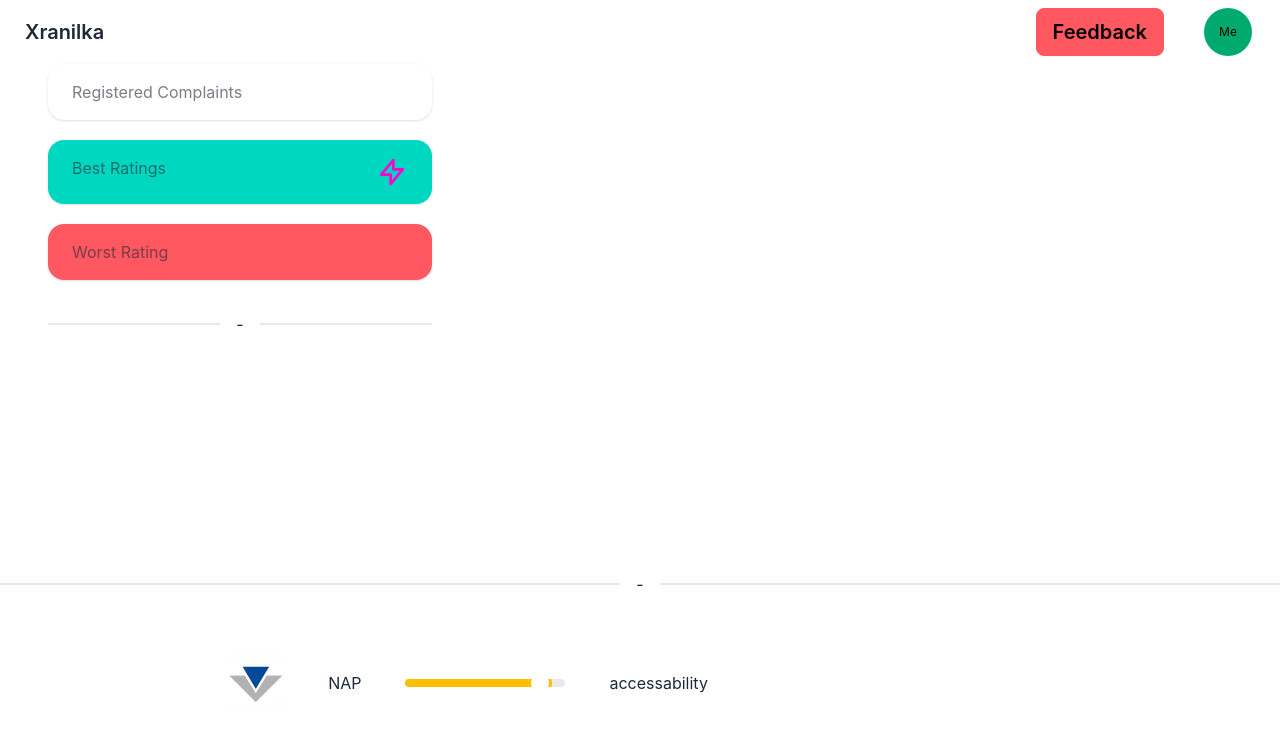
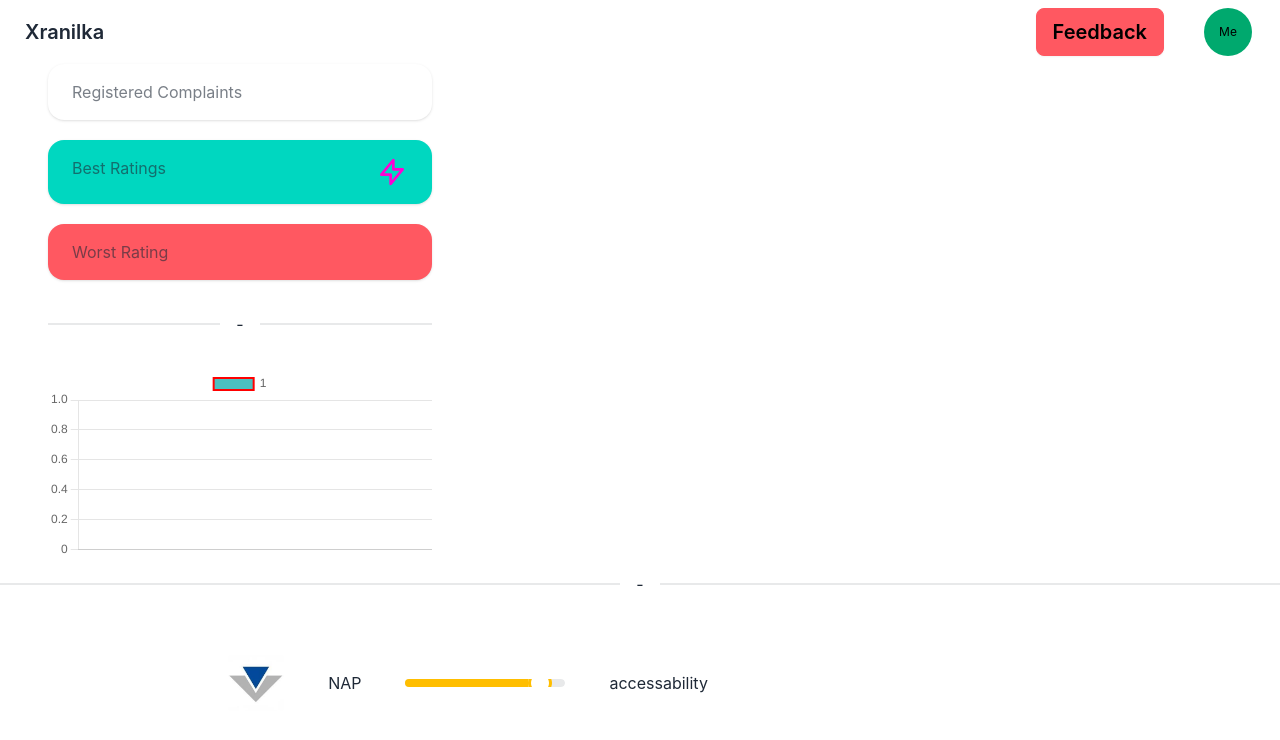
Before and after one commit to NikolayLazarov/HackTUES10, a React (Create React App) app in the folder front-end/: page / in a window 1280 px wide. Shown: the top 740 px of the page. Built offline with nearby package versions, Linux system fonts and the light colour scheme; no server answers.

Commit message:
Fix main charts

```diff
--- a/front-end/src/components/Statistics/BestGrowth.jsx
+++ b/front-end/src/components/Statistics/BestGrowth.jsx
@@ -4,9 +4,13 @@ import GraphicEmelement from '../GraphicsElement/GraphicEmelement'
 const BestGrowth = ({graphData}) => {
     if(graphData) console.log({graphData})
   return (
-        <>
-            <GraphicEmelement graphData={graphData} />
-        </>
+    <>
+            {
+            graphData
+            ?<GraphicEmelement graphData={{1:graphData}} simple={true} />
+            :<GraphicEmelement graphData={{1:[]}} simple={true} />
+            }
+             </>
     )
 }
 
--- a/front-end/src/pages/LandingPage.jsx
+++ b/front-end/src/pages/LandingPage.jsx
@@ -48,7 +48,7 @@ const LandingPage = () => {
               <Dividor />
               <div>
                 <section className=' flex flex-col basis-1/4'>
-                  <BestGrowth graphData={generalStats && generalStats.overallRating}/>
+                  <BestGrowth graphData={generalStats && generalStats.bestGrowing.chartData}/>
                 </section>
               </div>
 
```
